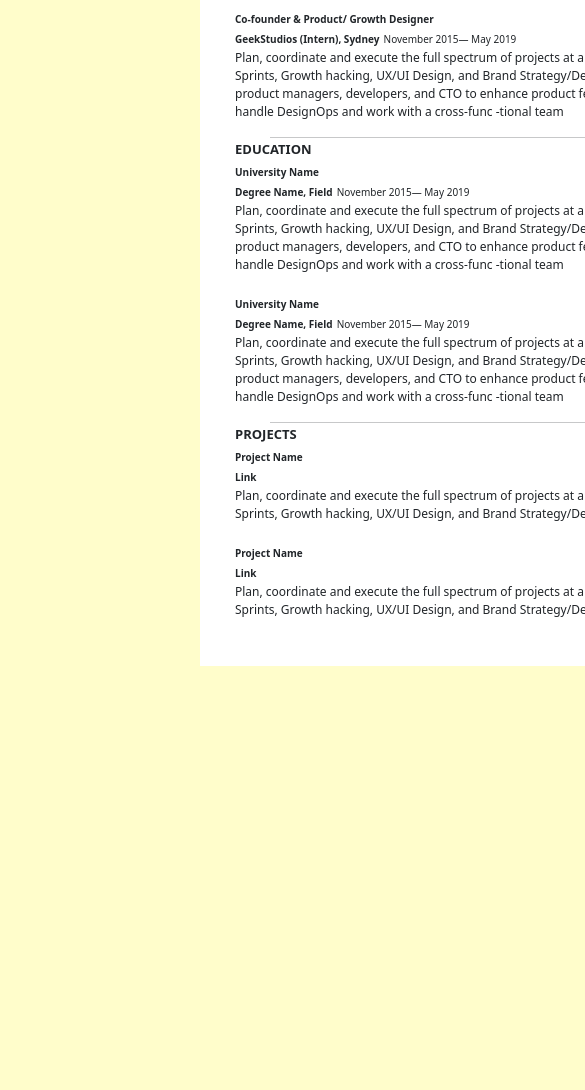
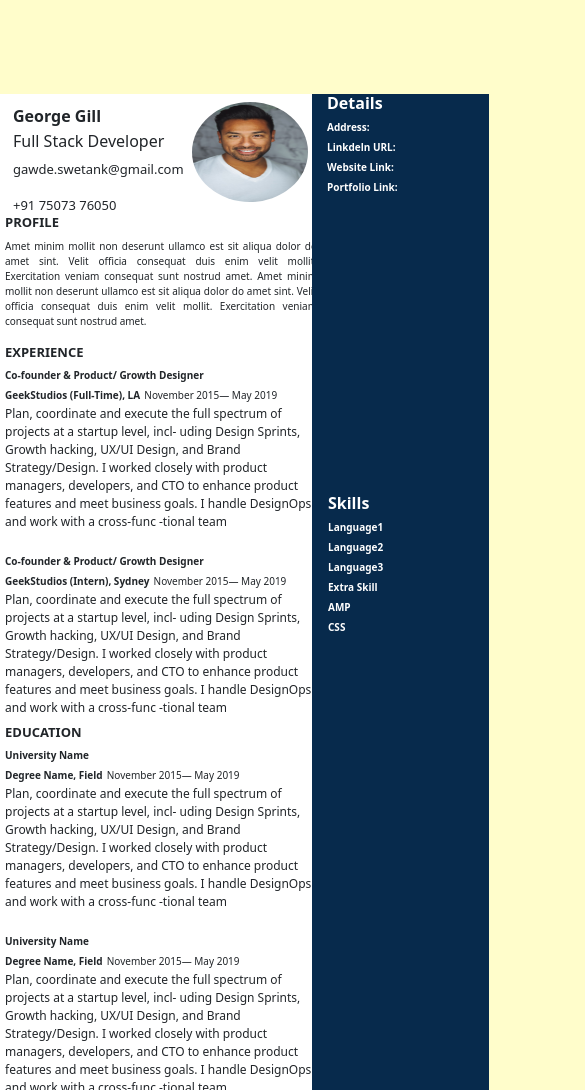
Before and after one commit to unstoppablesoni/merntraining, a plain HTML site: page Resume_Template_Project/index.html in a window 390 px wide. Shown: the part 910-2000 px from the top of the page, 585 px wide, since content can reach past the window. Before the commit the page ends 1576 px from the top, so only its background shows below. Drawn offline with nearby package versions, Linux system fonts and the light colour scheme.

Commit message:
resume template project now completed with responsiveness

```diff
--- a/Resume_Template_Project/index.html
+++ b/Resume_Template_Project/index.html
@@ -19,6 +19,10 @@
 
 <body>
     <div class="maincontainer">
+
+        <div class="left">
+
+
             <div class="leftside">
                 <h2 class="heading">Alyson Hanger</h2>
                 <p class="description">I'm Alyson Hanger, and I manage an excellent team at Lavender Marketing. I'm
@@ -39,8 +43,11 @@
 
             </div>
             <!-- right side section starts here  -->
+            <div>
+
                 <button class="downloadbtn" type="submit" onclick="window.open('./resumepdf.pdf')">Download CV</button>
-
+            </div>
+        </div>
         <div class="right">
 
 
@@ -51,7 +58,9 @@
                         <div class="block1">
                             <h3 style="font-size: medium; font-weight: bolder; padding: 5px;">George Gill</h3>
                             <p style="line-height: 5px; padding-left: 5px;">Full Stack Developer</p>
-                            <p style="font-size: small; padding-left: 5px;">gawde.swetank@gmail.com, +91 75073 76050</p>
+                            <p style="font-size: small; padding-left: 5px;">gawde.swetank@gmail.com</p>
+                            <p style="font-size: small; padding-left: 5px;">+91 75073 76050</p>
+
                         </div>
                         <img src="personxyz.jpg" alt="xyz person">
 
@@ -151,6 +160,9 @@
 
                 </div>
             </div>
+            <div class="relativeblock">
+
+
                 <div class="detailsblock">
                     <div class="details">
                         <h6 style="font-size: 16px; font-weight: bolder; margin-left: 15px; color: white;">Details</h6>
@@ -176,6 +188,7 @@
                 </div>
             </div>
         </div>
+    </div>
     <script src="script.js"></script>
 </body>
 
--- a/Resume_Template_Project/style.css
+++ b/Resume_Template_Project/style.css
@@ -5,9 +5,9 @@
   }
 
   body {
-    width: 100vw;
+    max-width: 100vw;
     height: 100vh;
-    background: #FFFDCB;
+    background: #fffdcb;
     /* border: 2px solid red; */
     display: flex;
   }
@@ -37,7 +37,6 @@ body {
     font-weight: 600;
     font-size: 36px;
     margin: 10px;
-
   }
 
   .leftside .description {
@@ -53,7 +52,7 @@ body {
   }
 
   .leftside .hireme {
-    background: #CCC74C;
+    background: #ccc74c;
     font-size: larger;
     color: white;
     width: 200px;
@@ -76,7 +75,7 @@ body {
     position: relative;
     left: 200px;
     width: 630px;
-    height: 1050px;
+    min-height: 500px;
     /* border: 2px solid blue; */
     top: 100px;
     background-color: white;
@@ -89,8 +88,7 @@ body {
     top: 100px;
     left: 200px;
     position: relative;
-    background: #072A4C;
-
+    background: #072a4c;
   }
 
   .downloadbtn {
@@ -109,7 +107,7 @@ body {
     color: white;
     font-size: large;
     font-weight: 600;
-    background: #CCC74C;
+    background: #ccc74c;
     border-radius: 8px;
     border: none;
   }
@@ -206,7 +204,7 @@ div .projects {
 
   .detailsblock .details {
     /* border: 2px solid red; */
-    position: relative;
+    /* position: relative; */
     top: 130px;
     height: 112px;
     width: 145px;
@@ -224,12 +222,13 @@ div .projects {
   .skillblock .details {
     /* border: 2px solid red; */
     position: relative;
-    left: 25px;
-    top: 385px;
+    left: 207px;
+    top: -832px;
     height: 160px;
     width: 145px;
   }
-
+  .relativeblock {
+  }
 
   @media screen and (max-width: 1400px) {
     body {
@@ -250,15 +249,127 @@ div .projects {
   }
   .right {
     display: flex;
+    height: 1048px;
+    /* flex-direction: column; */
+  }
+  .left {
+    padding: 5rem;
+    display: flex;
+    justify-content: space-between;
+    flex-direction: column-reverse;
   }
 
-
-@media screen and  (max-width: 800px){
-    .maincontainer{
+  @media screen and (max-width: 800px) {
+    hr {
+      display: none;
+    }
+    .maincontainer {
       flex-direction: column;
     }
     .right .skillblock {
       padding: 2rem;
     }
 
+    .left {
+      display: flex;
+      justify-content: space-between;
     }
+
+    .downloadbtn {
+      left: 100px;
+    }
+    .right {
+      width: 100vw;
+    }
+    .rightcontainer {
+      width: 70%;
+      position: static;
+      background-color: white;
+    }
+
+    .rightcontainer * {
+      max-width: 100%;
+    }
+
+    .rightcontainer * {
+      position: static;
+    }
+
+    .profile {
+      height: auto;
+    }
+
+    .expereince {
+      height: 300px !important;
+    }
+
+    .rightcontainer .block {
+      position: static;
+    }
+    .imgblock {
+      width: 100% !important;
+    }
+
+    .imgblock img {
+      right: -60% !important;
+    }
+
+    .education {
+      height: 293px !important;
+    }
+
+    .relativeblock {
+      position: relative;
+      left: -200px;
+      top: -100px;
+    }
+
+    .skillblock .details {
+      left: 169px;
+    }
+  }
+
+  @media screen and (max-width: 650px) {
+    .rightcontainer {
+      width: 80%;
+    }
+    .profile {
+      height: 100px !important;
+    }
+    .expereince {
+      height: 350px !important;
+    }
+
+    .education {
+      height: 350px !important;
+    }
+
+    .detailsblock {
+      height: 1300px !important;
+    }
+    .rightcontainer {
+      height: 1300px !important;
+    }
+  }
+
+  @media screen and (max-width: 400px) {
+    .rightcontainer {
+      width: 80%;
+    }
+
+    .profile {
+      height: 110px !important;
+    }
+
+    .expereince {
+      height: 360px !important;
+    }
+
+    .education {
+      height: 360px !important;
+    }
+
+    .right {
+      background-color: white !important;
+    }
+  }
```
Lines whose indentation alone changed are shown as unchanged.
